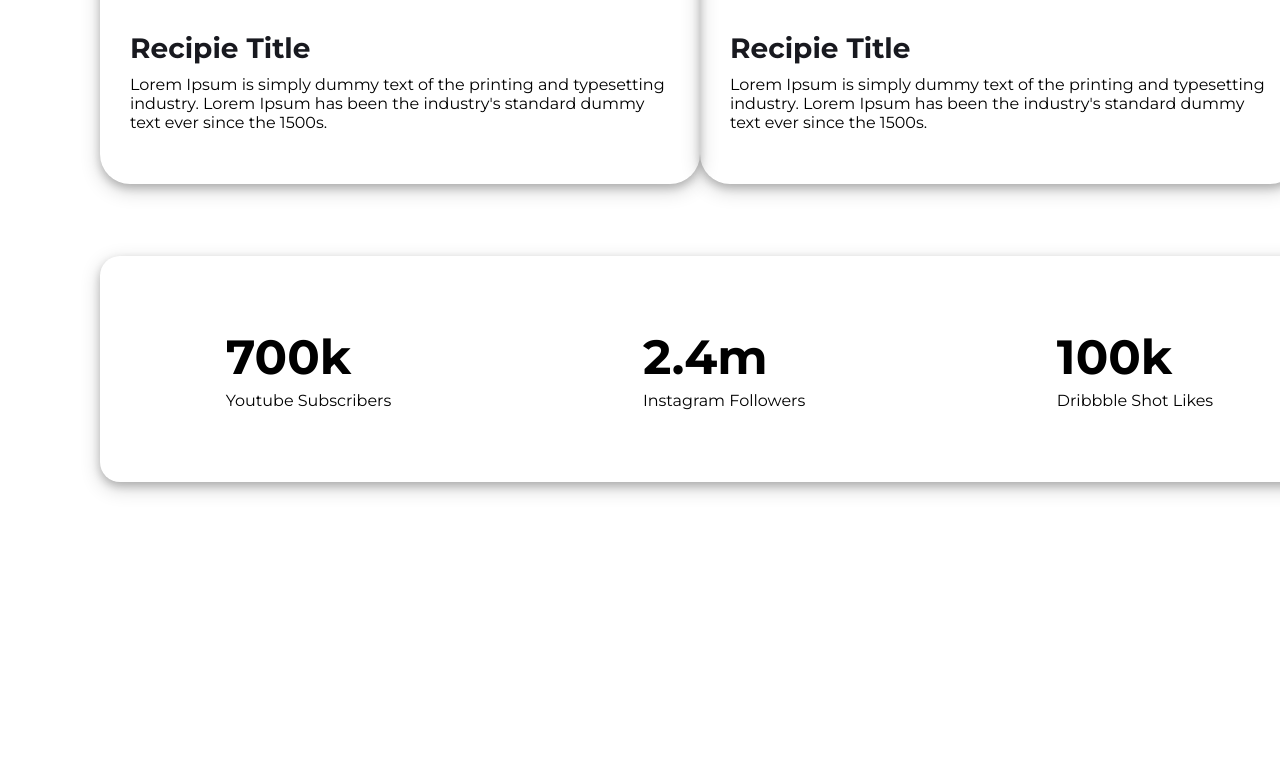
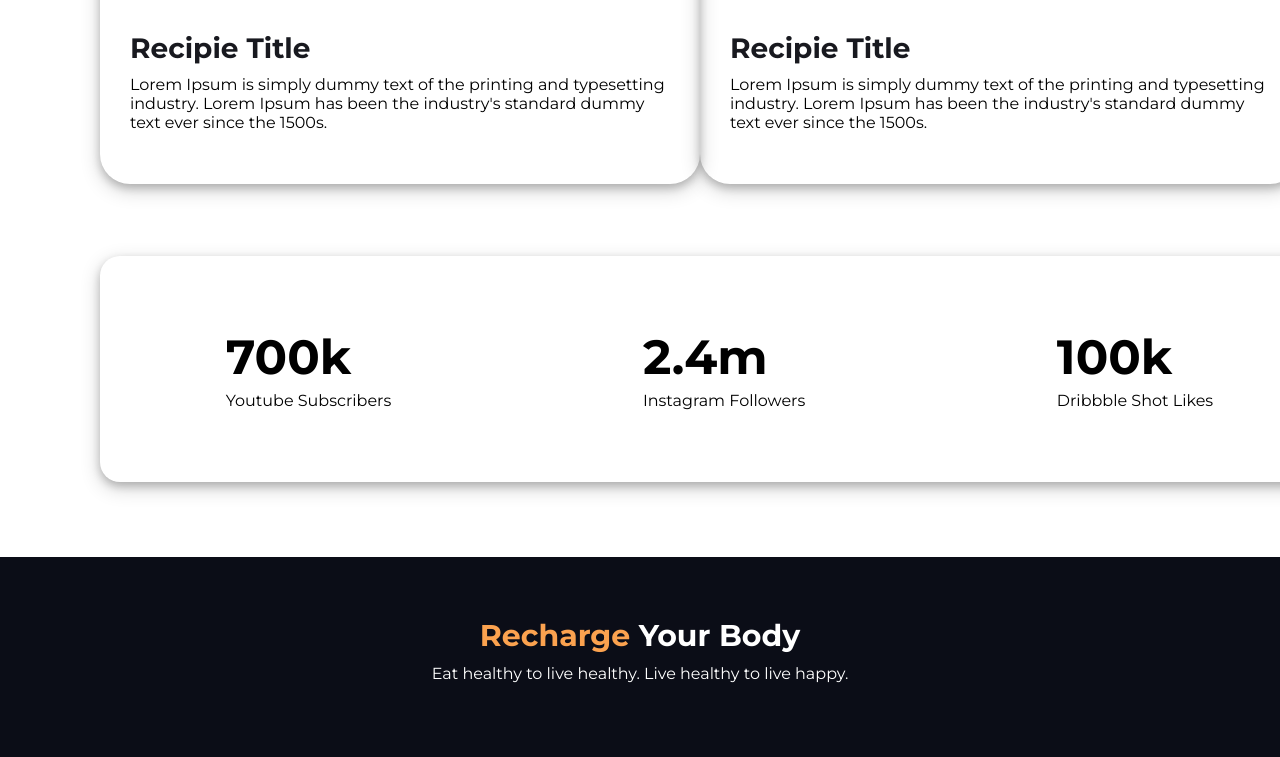
Before and after one commit to tamim-i-chowdhury/eat-healthy, a plain HTML site: page index.html in a window 1280 px wide. Shown: the part 1777-2534 px from the top of the page. Before the commit the page ends 2334 px from the top, so only its background shows below. Drawn offline with Linux system fonts and the light colour scheme.

Commit message:
footer added now

```diff
--- a/index.html
+++ b/index.html
@@ -125,5 +125,13 @@
       <!-- social media subscribe section ends -->
     </main>
     <!-- main section ends -->
+    <!-- footer section starts -->
+    <footer id="footer-section">
+      <h3 class="footer-title">
+        <span class="orange-text">Recharge</span> Your Body
+      </h3>
+      <p>Eat healthy to live healthy. Live healthy to live happy.</p>
+    </footer>
+    <!-- footer section ends -->
   </body>
 </html>
--- a/style.css
+++ b/style.css
@@ -147,3 +147,17 @@ body{
     font-weight: 700;
     margin-bottom: 5px;
 }
+
+/* footer-section styles */
+#footer-section{
+    width: 100%;
+    height: 200px;
+    background-color: #0B0D17;
+    color: white;
+    text-align: center;
+}
+.footer-title{
+    font-size: 30px;
+    padding-top: 60px;
+    margin-bottom: 10px;
+}
```
